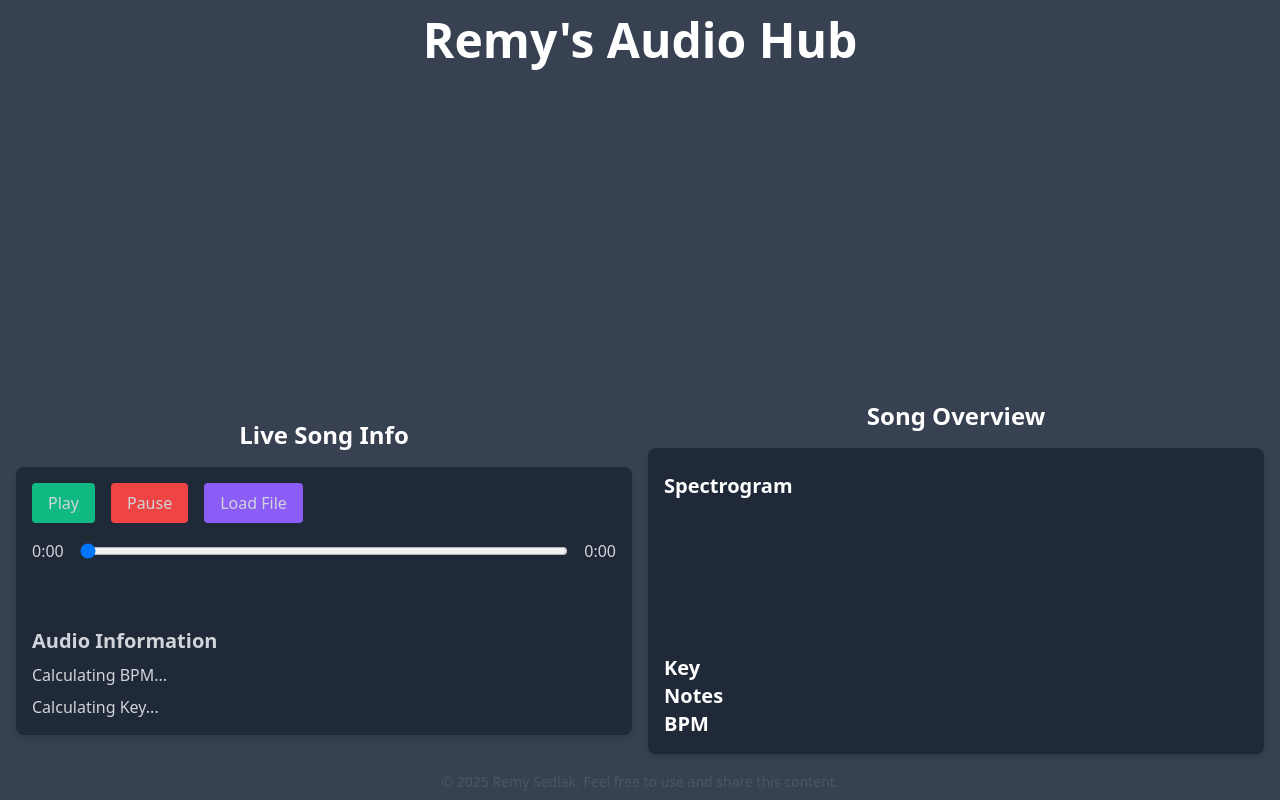
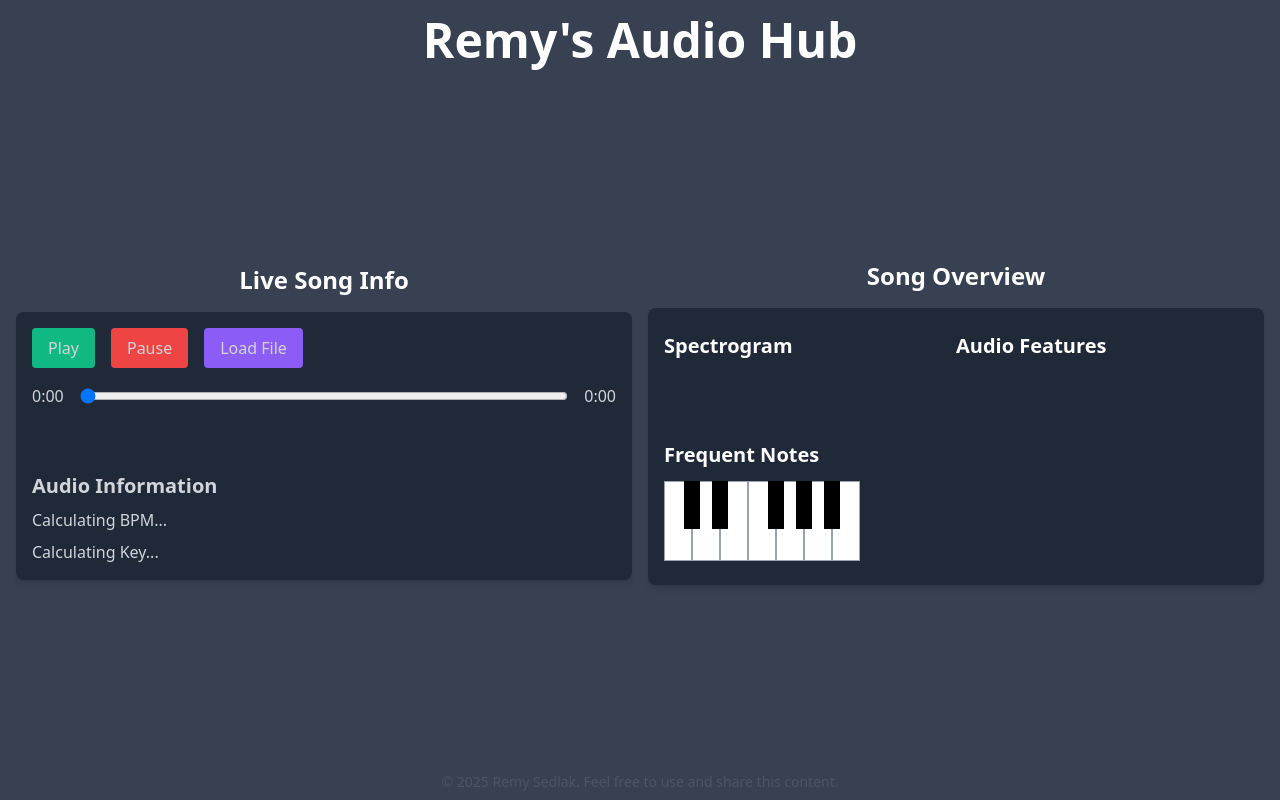
Before and after one commit to remysedlak/audio-hub, a React (Vite) app: page /visualizer in a window 1280 px wide. Built offline with nearby package versions, Linux system fonts and the light colour scheme; a web font is replaced by a local one.

Commit message:
Changes to formatting

```diff
--- /dev/null
+++ b/src/comps/Piano.jsx
@@ -0,0 +1,43 @@
+import React from 'react';
+
+const Piano = () => {
+    return (
+
+            <ul className="flex bg-gray-800 rounded ">
+                {/* Piano Keys */}
+                <li className="relative">
+                    <div className="w-7 h-20 bg-white border border-gray-400"></div>
+                    <div className="absolute top-0 left-5 w-2 h-12 bg-black"></div>
+                </li>
+                <li className="relative">
+                    <div className="absolute top-0 w-2 h-12 bg-black"></div>
+                    <div className="w-7 h-20 bg-white border border-gray-400"></div>
+                    <div className="absolute top-0 left-5 w-2 h-12 bg-black"></div>
+                </li>
+                <li className="relative">
+                    <div className="absolute top-0 w-2 h-12 bg-black"></div>
+                    <div className="w-7 h-20 bg-white border border-gray-400"></div>
+                </li>
+                <li className="relative">
+                    <div className="w-7 h-20 bg-white border border-gray-400"></div>
+                    <div className="absolute top-0 left-5 w-2 h-12 bg-black"></div>
+                </li>
+                <li className="relative">
+                    <div className="absolute top-0 w-2 h-12 bg-black"></div>
+                    <div className="w-7 h-20 bg-white border border-gray-400"></div>
+                    <div className="absolute top-0 left-5 w-2 h-12 bg-black"></div>
+                </li>
+                <li className="relative">
+                    <div className="absolute top-0 w-2 h-12 bg-black"></div>
+                    <div className="w-7 h-20 bg-white border border-gray-400"></div>
+                    <div className="absolute top-0 left-5 w-2 h-12 bg-black"></div>
+                </li>
+                <li className="relative">
+                    <div className="absolute top-0 w-2 h-12 bg-black"></div>
+                    <div className="w-7 h-20 bg-white border border-gray-400"></div>
+                </li>
+            </ul>
+
+    );
+};
+export default Piano;
--- a/src/comps/SongOverview.jsx
+++ b/src/comps/SongOverview.jsx
@@ -1,21 +1,26 @@
 import React, { useEffect, useState } from 'react';
 import NoteFinder from './NoteFinder';
+import Piano from './Piano';
 
 const SongOverview = ({file}) => {
     console.log({file});
     return (
-        <div className="p-4 bg-gray-800 text-white rounded-lg shadow-md">
+        <div className= "flex flex-row justify-around items-top p-4 bg-gray-800 text-white rounded-lg shadow-md">
+            <div className="flex flex-col">
 
-            <h4 className="text-xl font-semibold py-2">Spectrogram</h4>
-            <canvas id="spectrogram" className="w-1/2 h-1/2"></canvas>
+                <h4 className="text-xl font-semibold py-2">Spectrogram</h4>
+                <canvas id="spectrogram" className="w-1/2 h-1/2"></canvas>
 
-            <h4 className="text-xl font-semibold">Key</h4>
+                <h4 className="text-xl font-semibold mb-3">Frequent Notes</h4>
 
-            <h4 className="text-xl font-semibold">Notes</h4>
-            <NoteFinder file={file}/>
+                <Piano className="my-3"/>
+                <p className="mt-2"><NoteFinder file={file}/></p>
 
-            <h4 className="text-xl font-semibold">BPM </h4>
-
+            </div>
+            <div>
+                <h4 className="text-xl font-semibold py-2">Audio Features</h4>
+                <canvas id="spectrogram" className="w-1/2 h-1/2"></canvas>
+            </div>
         </div>
     );
 };
--- a/src/pages/AudioPage.jsx
+++ b/src/pages/AudioPage.jsx
@@ -2,6 +2,7 @@ import React, { useEffect, useState } from 'react';
 import MusicPlayer from '../comps/MusicPlayer';
 import AudioVisualizer from '../comps/AudioVisualizer';
 import SongOverview from '../comps/SongOverview';
+import Piano from '../comps/Piano';
 
 const AudioPage = ({ file }) => {
   const [audioSrc, setAudioSrc] = useState(null);
@@ -14,9 +15,9 @@ const AudioPage = ({ file }) => {
   }, [file]);
 
   return( <>
-    <div className="flex flex-col items-center align-top h-screen bg-gray-700">
+    <div className="flex flex-col items-center h-screen bg-gray-700">
       <h1 className="text-3xl sm:text-5xl md:text-5xl
-      lg:text-5xl max-w-full h-full text-center font-bold
+      lg:text-5xl max-w-full text-center font-bold
       text-transparent bg-clip-text
       text-white py-4">
         Remy's Audio Hub
@@ -32,6 +33,8 @@ const AudioPage = ({ file }) => {
         <div className="pr-2 sm:w-full md:w-full lg:w-1/2">
           <h4 className="text-2xl text-center font-bold text- mb-4">Live Song Info</h4>
           <MusicPlayer file={file}/>
+
+
         </div>
         <div className="sm:w-full md:w-full lg:w-1/2 pl-2">
           <h4 className="text-2xl text-center font-bold text-white mb-4">Song Overview</h4>
```
